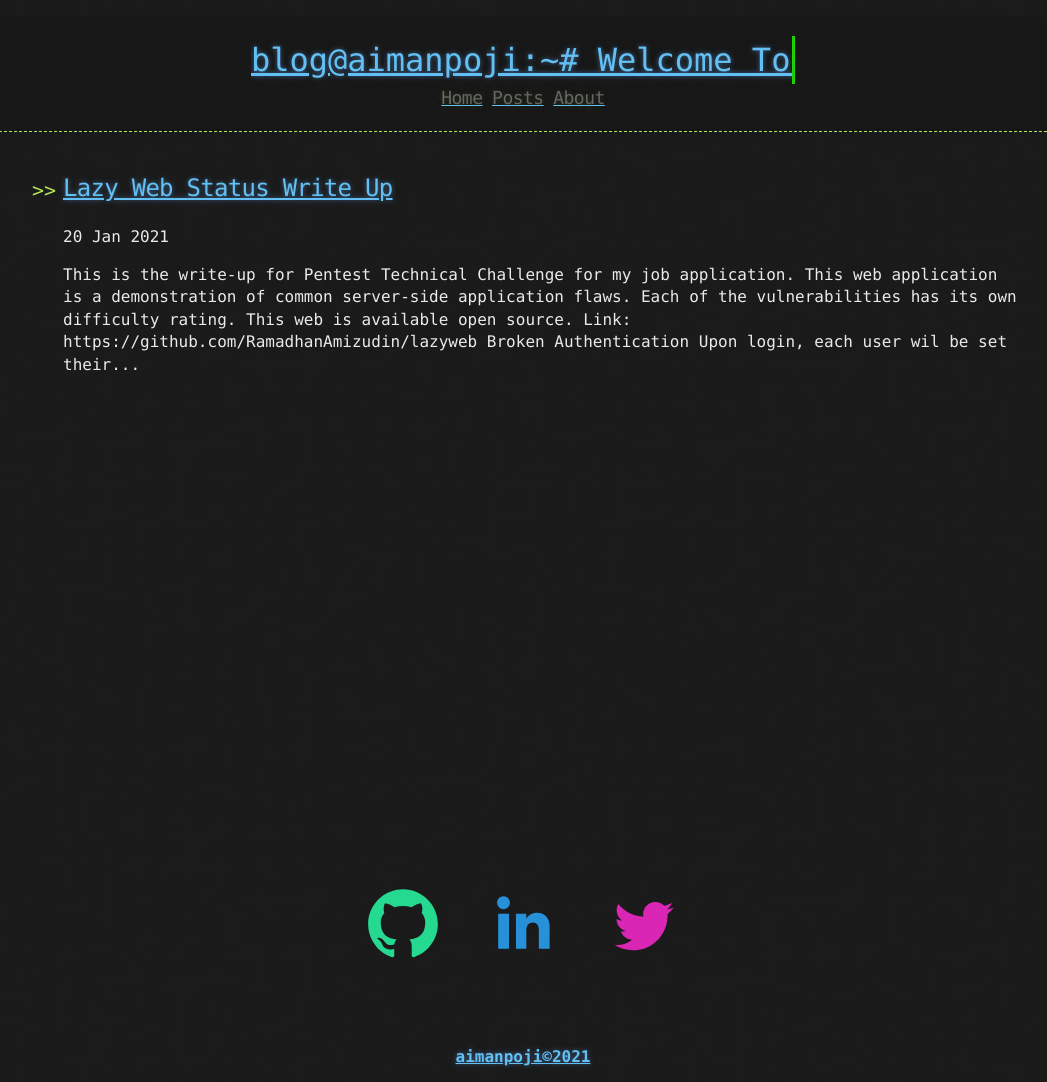
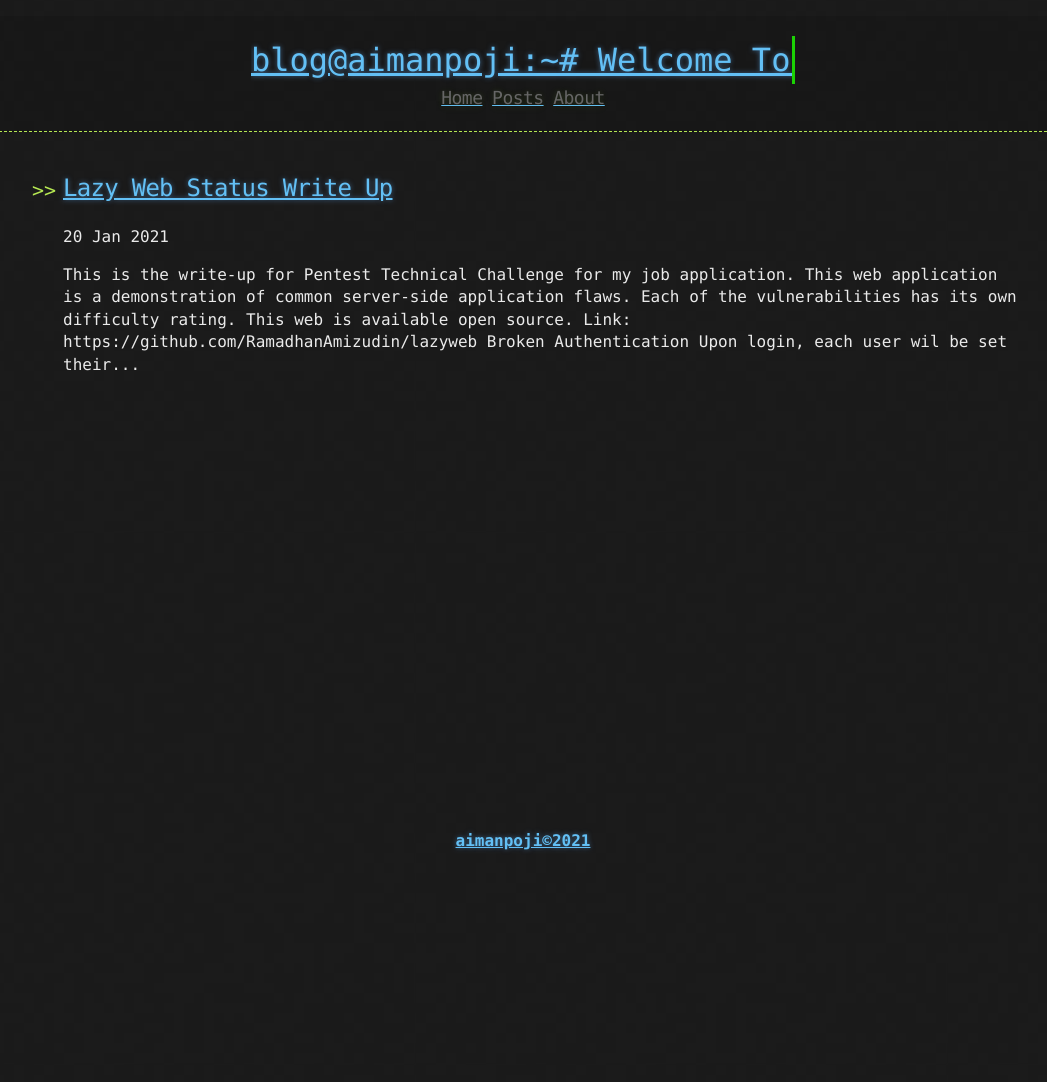
Before and after one commit to aimanpoji/aimanpoji.github.io, a Jekyll site: the page built from index.html, in a window 1280 px wide. Shown: the whole page, without its empty margins (117-1164 px from the left). Built offline with Jekyll 4.4.1, drawn with Linux system fonts in a browser that asks for light colours; nearby versions of some CDN libraries; the list of posts is cut into pages by our own code; after the commit the page ends 900 px from its top, so only the background shows below that.

Commit message:
Update default.html

```diff
--- a/_layouts/default.html
+++ b/_layouts/default.html
@@ -34,12 +34,7 @@
   </div>
 
   {% endif %}
-  <div>
-    {% include social.html %}
-  </div>
-
     {% include footer.html %}
-
   {% if site.google_analytics %}
     {% include analytics.html %}
   {% endif %}
```
